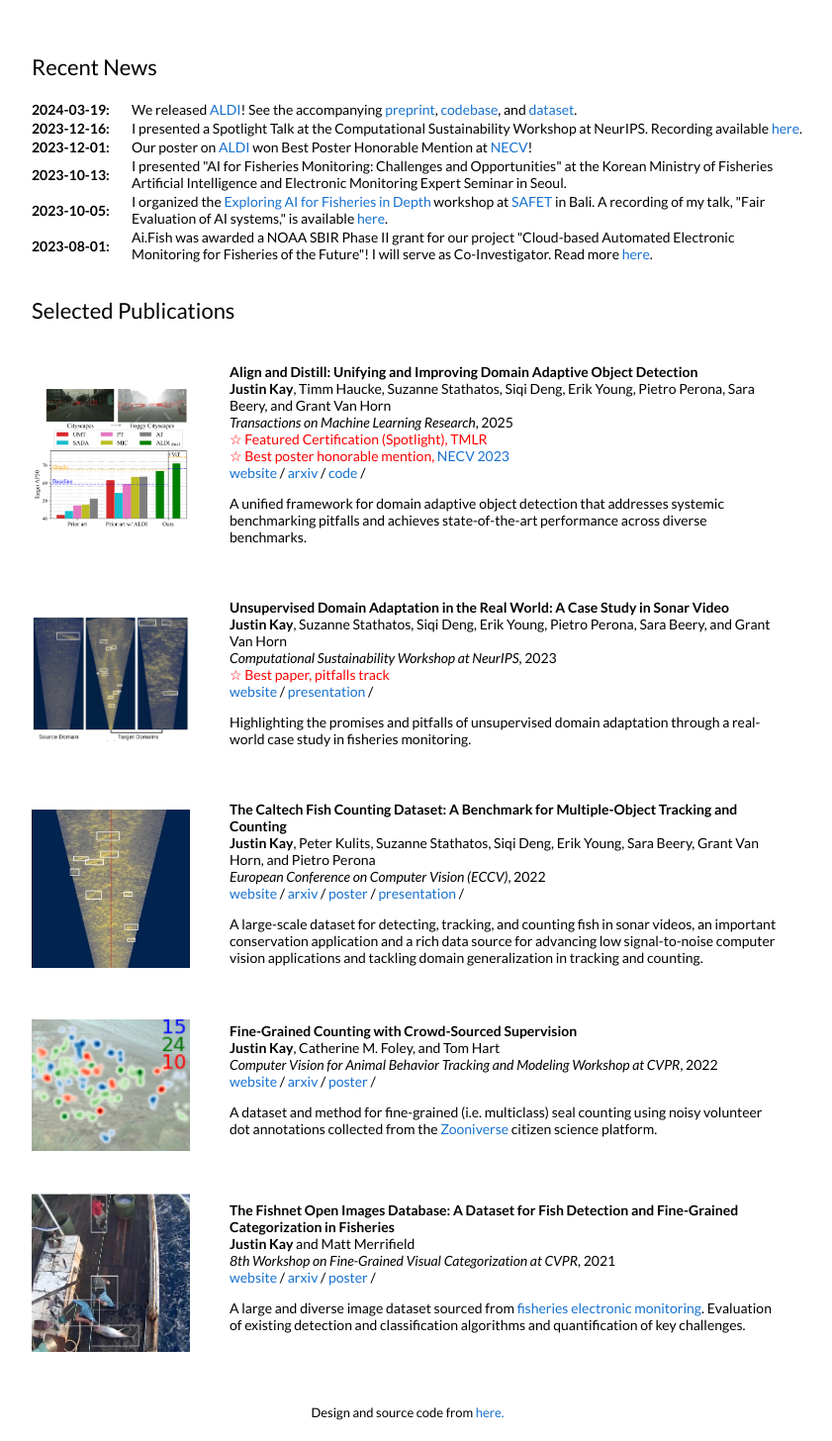
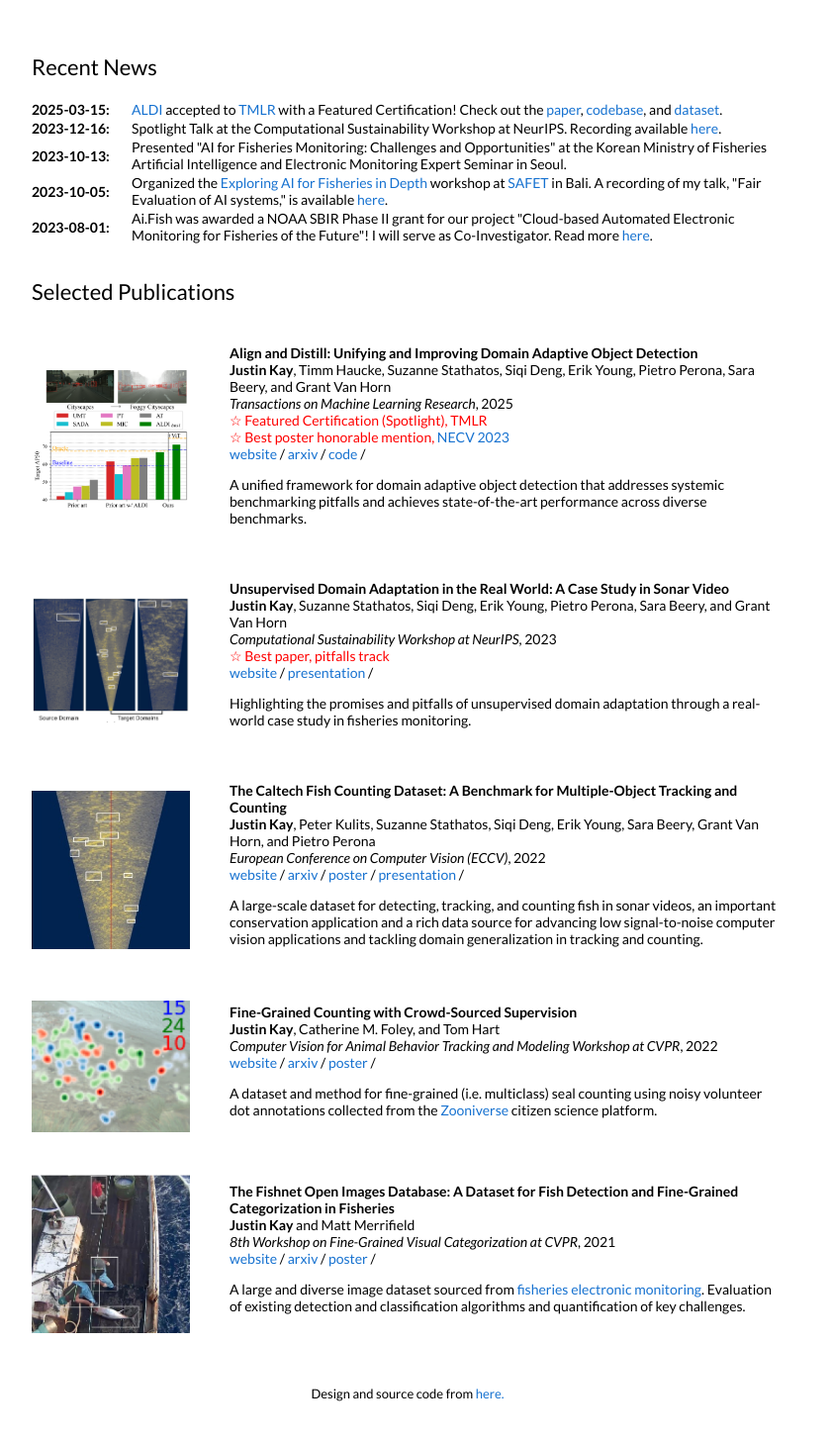
Before and after one commit to justinkay/justinkay.github.io, a Jekyll site: the page built from _posts/2024-02-20-aldi.md, in a window 1280 px wide, cut to the strip 327-1783 px from the top of the page. Shown: the whole strip at 99% size, without its empty margins (228-1069 px from the left). Built offline with Jekyll 4.4.1, drawn with Linux system fonts in a browser that asks for light colours.

Commit message:
Update news.yml

```diff
--- a/_data/news.yml
+++ b/_data/news.yml
@@ -1,22 +1,22 @@
-- date: 2024-03-19
+- date: 2025-03-15
   blurb: >-
-    We released <a href="https://aldi-daod.github.io/">ALDI</a>! See the accompanying <a href="https://arxiv.org/abs/2403.12029">preprint</a>, <a href="https://github.com/justinkay/aldi">codebase</a>, and <a href="https://github.com/visipedia/caltech-fish-counting/tree/main/CFC-DAOD">dataset</a>.
+    <a href="https://aldi-daod.github.io/">ALDI</a> accepted to <a href="https://jmlr.org/tmlr/papers/">TMLR</a> with a Featured Certification! Check out the <a href="https://arxiv.org/abs/2403.12029">paper</a>, <a href="https://github.com/justinkay/aldi">codebase</a>, and <a href="https://github.com/visipedia/caltech-fish-counting/tree/main/CFC-DAOD">dataset</a>.
 
 - date: 2023-12-16
   blurb: >-
-    I presented a Spotlight Talk at the Computational Sustainability Workshop at NeurIPS. Recording available <a href="https://neurips.cc/virtual/2023/80890">here</a>.
+    Spotlight Talk at the Computational Sustainability Workshop at NeurIPS. Recording available <a href="https://neurips.cc/virtual/2023/80890">here</a>.
 
-- date: 2023-12-01
-  blurb: >-
-    Our poster on <a href="https://aldi-daod.github.io/">ALDI</a> won Best Poster Honorable Mention at <a href="https://necv2023.github.io/">NECV</a>!
+# - date: 2023-12-01
+#   blurb: >-
+#     Our poster on <a href="https://aldi-daod.github.io/">ALDI</a> won Best Poster Honorable Mention at <a href="https://necv2023.github.io/">NECV</a>!
 
 - date: 2023-10-13
   blurb: >-
-    I presented "AI for Fisheries Monitoring: Challenges and Opportunities" at the Korean Ministry of Fisheries Artificial Intelligence and Electronic Monitoring Expert Seminar in Seoul.
+    Presented "AI for Fisheries Monitoring: Challenges and Opportunities" at the Korean Ministry of Fisheries Artificial Intelligence and Electronic Monitoring Expert Seminar in Seoul.
 
 - date: 2023-10-05
   blurb: >-
-    I organized the <a href="https://ai-safet.github.io/">Exploring AI for Fisheries in Depth</a> workshop at <a href="https://safet.fish/next-safet-conference/">SAFET</a> in Bali. A recording of my talk, "Fair Evaluation of AI systems," is available <a href="https://www.youtube.com/watch?si=uPbSOhE_FS1hulQI&t=1255&v=v_b4oXedBQk&feature=youtu.be">here</a>.
+    Organized the <a href="https://ai-safet.github.io/">Exploring AI for Fisheries in Depth</a> workshop at <a href="https://safet.fish/next-safet-conference/">SAFET</a> in Bali. A recording of my talk, "Fair Evaluation of AI systems," is available <a href="https://www.youtube.com/watch?si=uPbSOhE_FS1hulQI&t=1255&v=v_b4oXedBQk&feature=youtu.be">here</a>.
 
 - date: 2023-08-01
   blurb: >-
```
